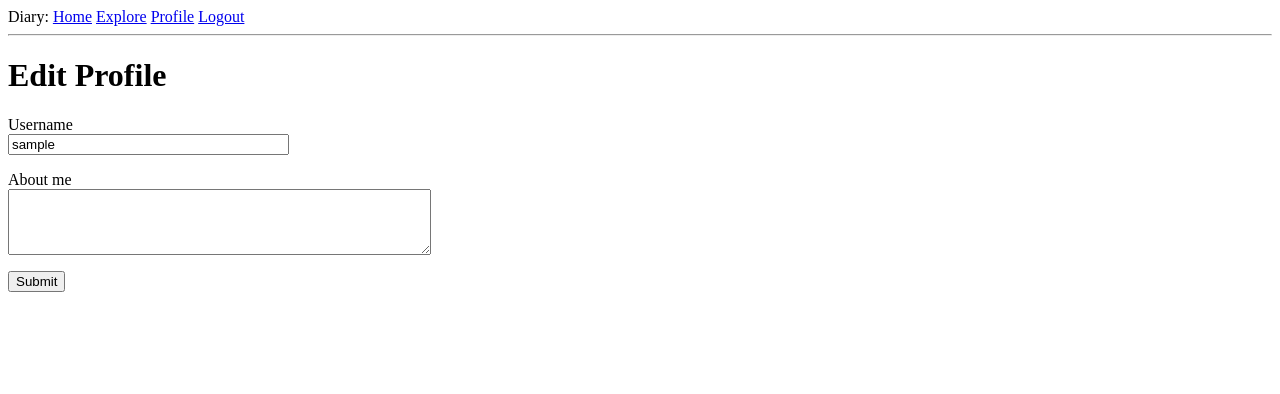
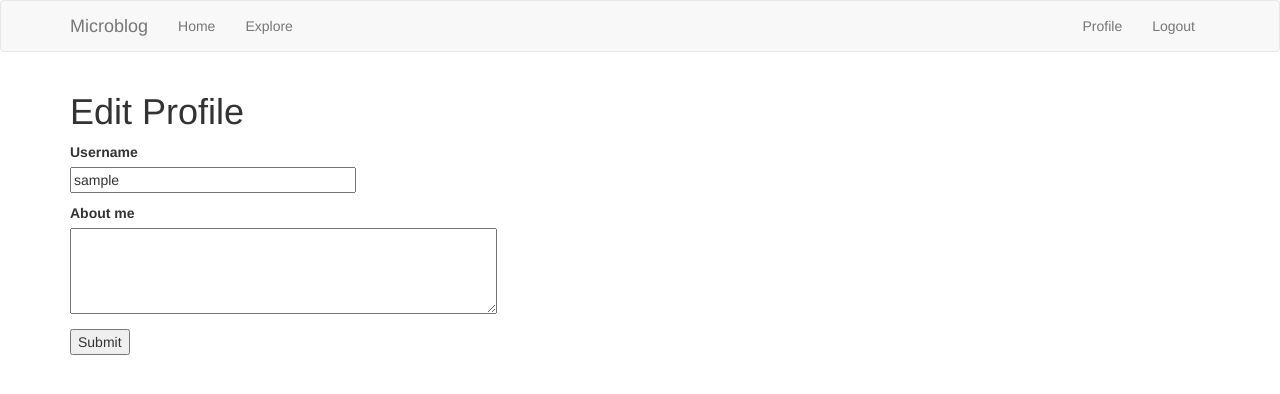
Before and after one commit to newskylabs/nslriji, a Flask app: page /edit_profile in a window 1280 px wide. Shown: the top 394 px of the page. Run offline with Flask 2, Linux system fonts and the light colour scheme; the visitor is signed in with stand-in values (Sample User, id 1); data comes from the database, SQL or seed files in the repository; some libraries are stand-ins or nearby versions.

Commit message:
Converted base.html to be based on bootstrap

```diff
--- a/app/__init__.py
+++ b/app/__init__.py
@@ -7,6 +7,7 @@ from flask_sqlalchemy import SQLAlchemy
 from flask_migrate import Migrate
 from flask_login import LoginManager
 from flask_mail import Mail
+from flask_bootstrap import Bootstrap
 
 from config import Config
 
@@ -32,6 +33,9 @@ login.login_view = 'login'
 
 # Flask-Mail instance
 mail = Mail(app)
+
+# Flask-Bootstrap
+bootstrap = Bootstrap(app)
 
 # ==================
 # Set up logging
--- a/app/templates/base.html
+++ b/app/templates/base.html
@@ -1,33 +1,50 @@
-<html>
-    <head>
-        {% if title %}
-        <title>{{ title }} - Diary</title>
-        {% else %}
-        <title>Welcome to my Diary!</title>
-        {% endif %}
-    </head>
-    <body>
-        <div>
-	  Diary:
-          <a href="{{ url_for('index') }}">Home</a>
-          <a href="{{ url_for('explore') }}">Explore</a>
-          {% if current_user.is_anonymous %}
-          <a href="{{ url_for('login') }}">Login</a>
-          {% else %}
-	  <a href="{{ url_for('user', username=current_user.username) }}">Profile</a>
-          <a href="{{ url_for('logout') }}">Logout</a>
-          {% endif %}
-	</div>
-        <hr>
+{% extends 'bootstrap/base.html' %}
+
+{% block title %}
+    {% if title %}{{ title }} - Diary{% else %}Welcome to my Diary!{% endif %}
+{% endblock %}
+
+{% block navbar %}
+    <nav class="navbar navbar-default">
+        <div class="container">
+            <div class="navbar-header">
+                <button type="button" class="navbar-toggle collapsed" data-toggle="collapse" data-target="#bs-example-navbar-collapse-1" aria-expanded="false">
+                    <span class="sr-only">Toggle navigation</span>
+                    <span class="icon-bar"></span>
+                    <span class="icon-bar"></span>
+                    <span class="icon-bar"></span>
+                </button>
+                <a class="navbar-brand" href="{{ url_for('index') }}">Microblog</a>
+            </div>
+            <div class="collapse navbar-collapse" id="bs-example-navbar-collapse-1">
+                <ul class="nav navbar-nav">
+                    <li><a href="{{ url_for('index') }}">Home</a></li>
+                    <li><a href="{{ url_for('explore') }}">Explore</a></li>
+                </ul>
+                <ul class="nav navbar-nav navbar-right">
+                    {% if current_user.is_anonymous %}
+                    <li><a href="{{ url_for('login') }}">Login</a></li>
+                    {% else %}
+                    <li><a href="{{ url_for('user', username=current_user.username) }}">Profile</a></li>
+                    <li><a href="{{ url_for('logout') }}">Logout</a></li>
+                    {% endif %}
+                </ul>
+            </div>
+        </div>
+    </nav>
+{% endblock %}
+
+{% block content %}
+    <div class="container">
         {% with messages = get_flashed_messages() %}
         {% if messages %}
-        <ul>
             {% for message in messages %}
-            <li>{{ message }}</li>
+            <div class="alert alert-info" role="alert">{{ message }}</div>
             {% endfor %}
-        </ul>
         {% endif %}
         {% endwith %}
+
+        {# application content needs to be provided in the app_content block #}
         {% block app_content %}{% endblock %}
-    </body>
-</html>
+    </div>
+{% endblock %}
```
